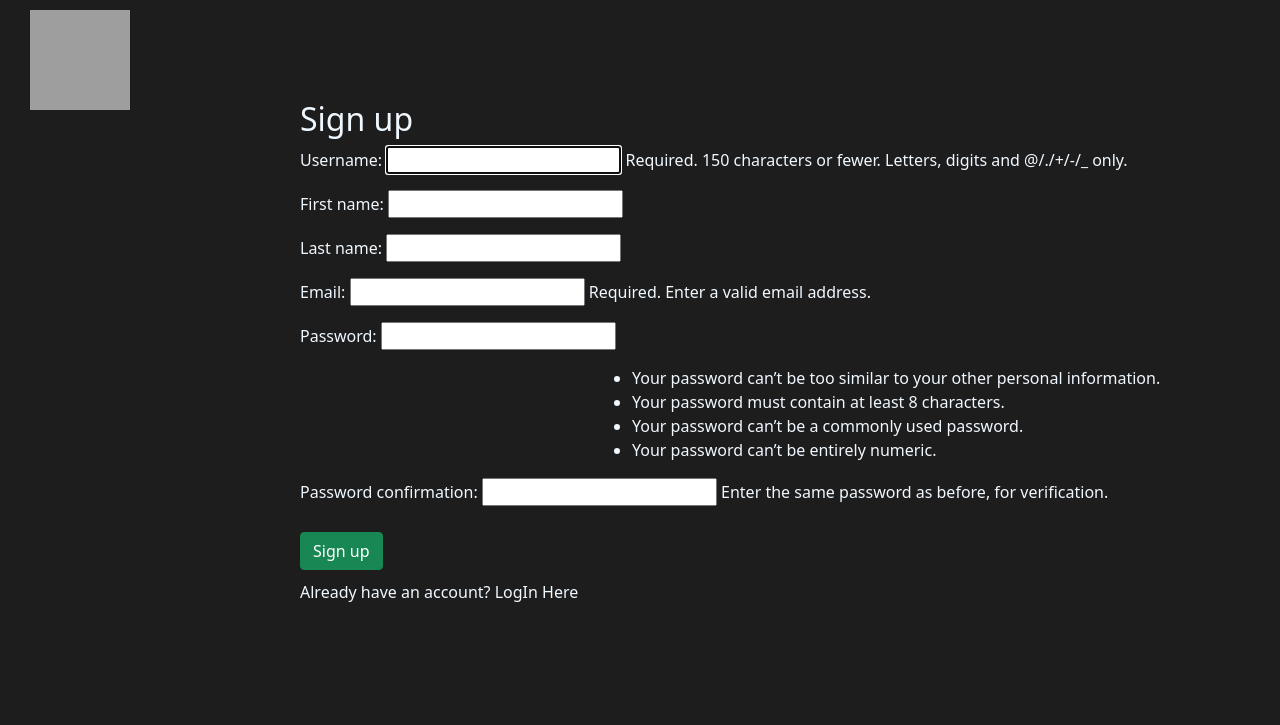
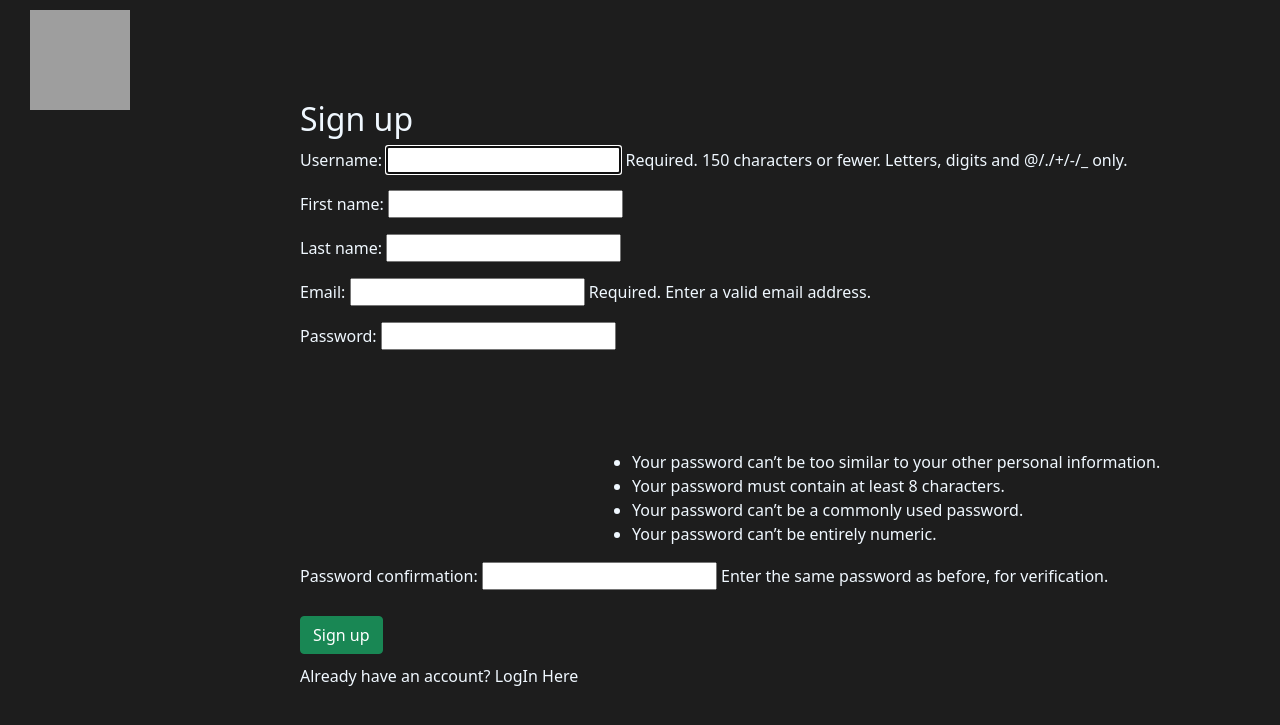
Before and after one commit to adiii07/tweeter, a Django app: page /signup/ in a window 1280 px wide. Shown: the top 725 px of the page. Run offline with Django 4.2, Linux system fonts and the light colour scheme; grey boxes are pictures that could not be loaded.

Commit message:
fixed UI

```diff
--- a/timeline/static/timeline/style.css
+++ b/timeline/static/timeline/style.css
@@ -81,7 +81,7 @@ a:hover {
 }
 
 ul {
-    margin-top: 10px;
+    margin-top: 100px;
 }
 
 .account {
--- a/timeline/templates/timeline/createpost.html
+++ b/timeline/templates/timeline/createpost.html
@@ -1,5 +1,5 @@
 <head>
-    <title>Tweeter | Create Post</title>
+    <title>Tweeter | New Post</title>
 </head>
 
 {% extends "timeline/layout.html" %}
```
